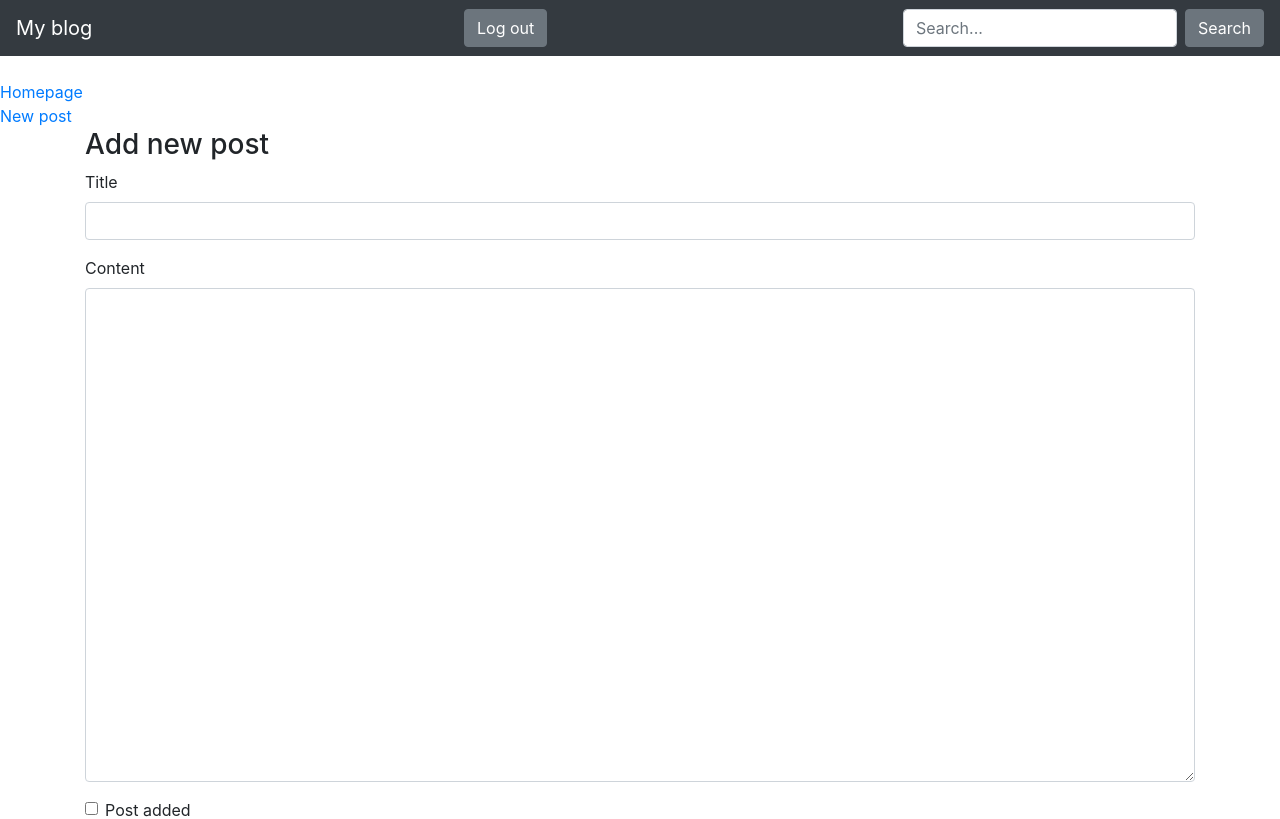
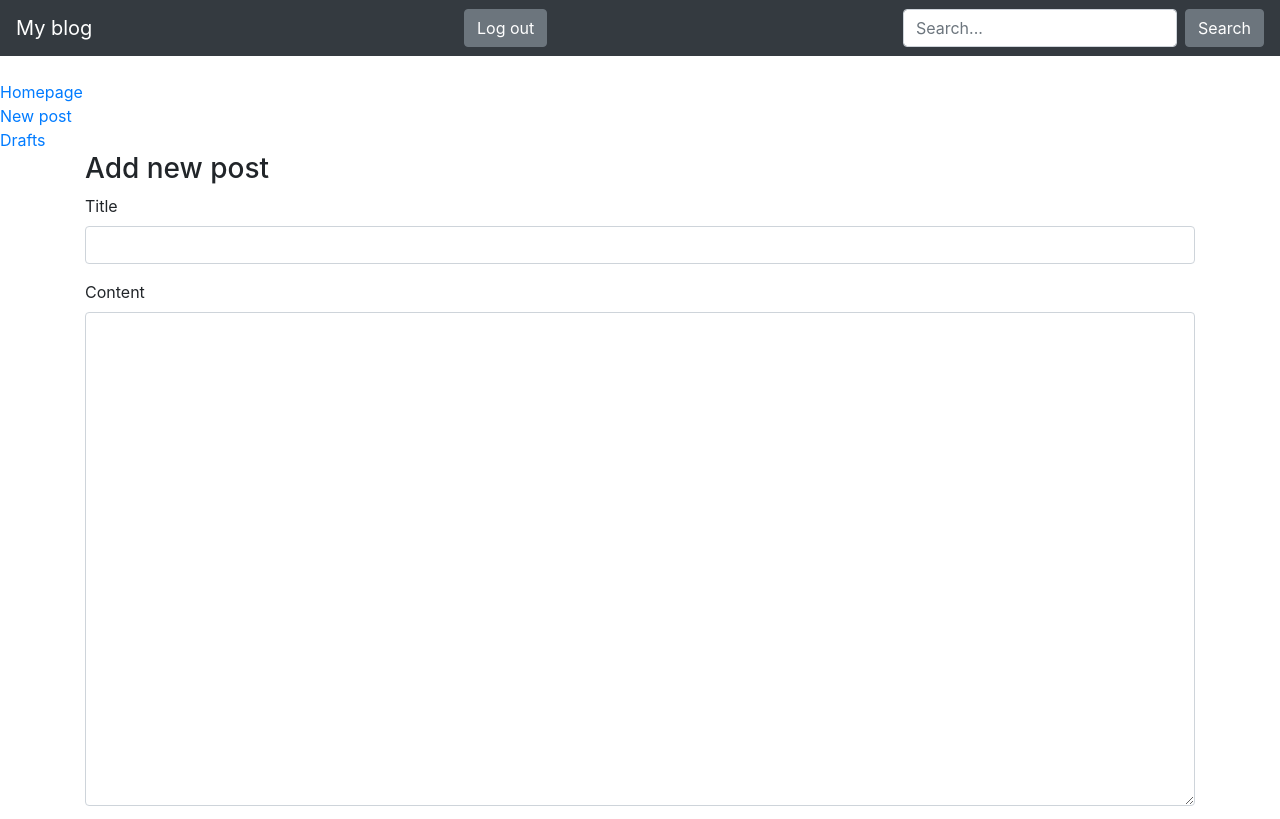
Before and after one commit to szmisztal/blog, a Flask app: page /new_post/ in a window 1280 px wide. Shown: the top 819 px of the page. Run offline with Flask 3, Linux system fonts and the light colour scheme; the visitor is signed in with stand-in values (Sample User, id 1); some libraries are stand-ins or nearby versions.

```diff
--- a/blog/templates/base.html
+++ b/blog/templates/base.html
@@ -22,7 +22,7 @@
 
 <body>
  <nav class="navbar navbar-expand-md navbar-dark bg-dark fixed-top">
-   <a class="navbar-brand" href="#">My blog</a>
+   <a class="navbar-brand" href="http://127.0.0.1:5000">My blog</a>
    <button class="navbar-toggler" type="button" data-toggle="collapse" data-target="#navbarsExampleDefault"
      aria-controls="navbarsExampleDefault" aria-expanded="false" aria-label="Toggle navigation">
      <span class="navbar-toggler-icon"></span>
@@ -47,9 +47,12 @@
      </form>
    </div>
  </nav>
-<a href="http://127.0.0.1:5000">Homepage</a>
-<br>
-<a href="http://127.0.0.1:5000/new_post/">New post</a>
+	<a href="http://127.0.0.1:5000">Homepage</a>
+	<br>
+	<a href="http://127.0.0.1:5000/new_post/">New post</a>
+	<br>
+	<a href="http://127.0.0.1:5000/drafts/">Drafts</a>
+	<br>
 {% with messages = get_flashed_messages() %}
   {% if messages %}
     <ul class=flashes>
```
